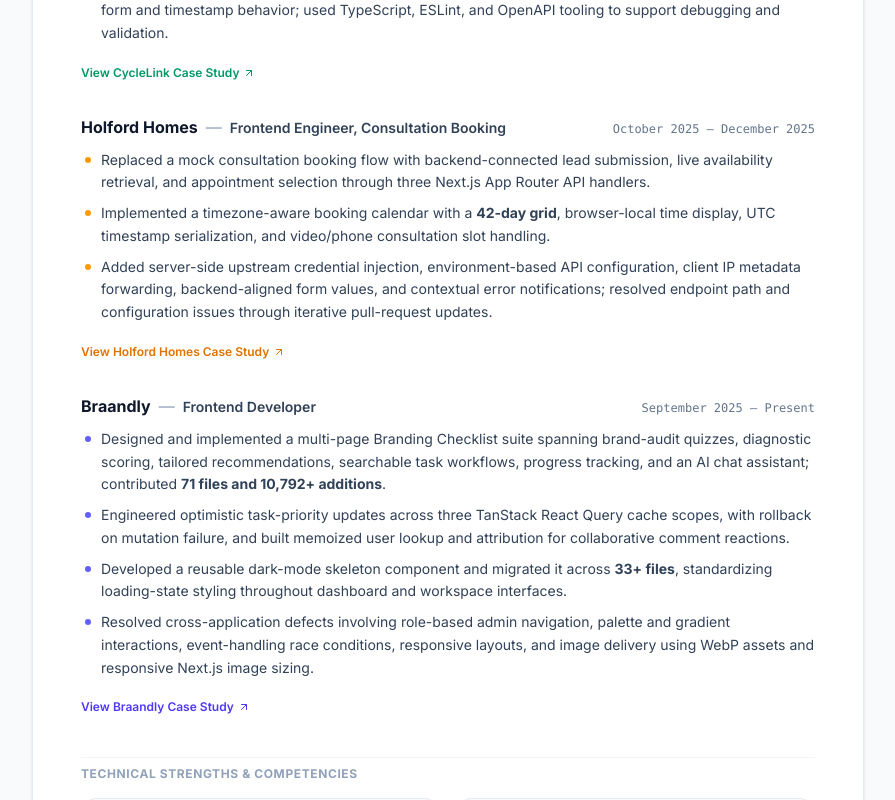
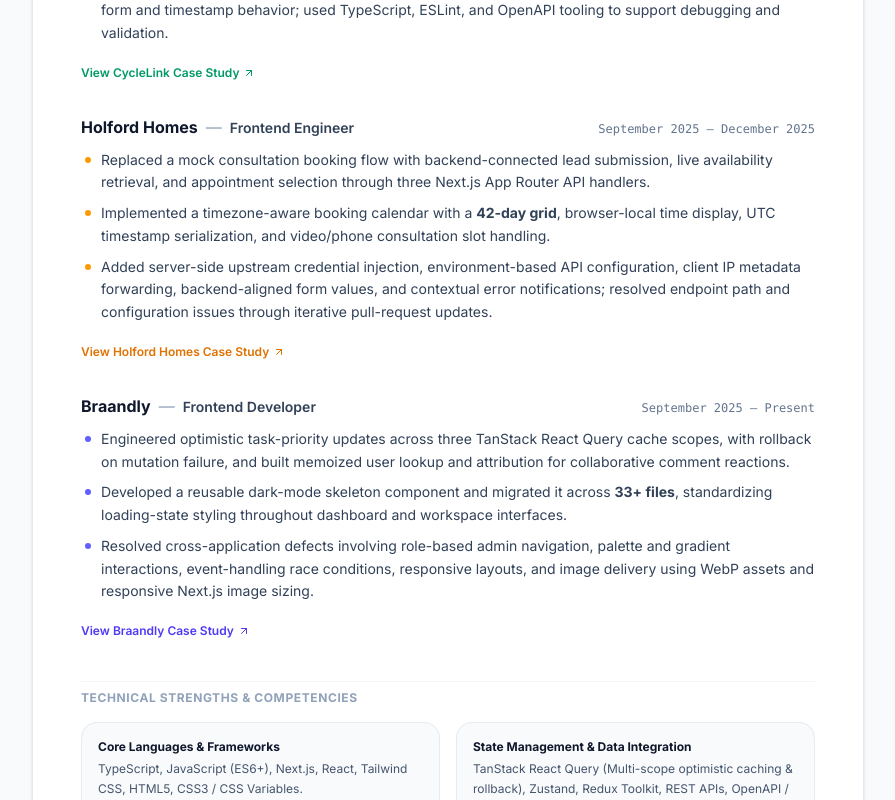
Before and after one commit to Darasimi010/portfolio, a Next.js app: page /resume in a window 1280 px wide. Shown: the part 860-1660 px from the top of the page, without its empty margins (192-1087 px from the left). Built offline with nearby package versions, Linux system fonts and the light colour scheme.

Commit message:
Updated the resume on my portfolio.

```diff
--- a/app/resume/page.tsx
+++ b/app/resume/page.tsx
@@ -1,6 +1,6 @@
 "use client";
 
-import React, { useState } from "react";
+import { useState } from "react";
 import Navbar from "@/components/layouts/Navbar";
 import Footer from "@/components/layouts/Footer";
 import Link from "next/link";
@@ -27,22 +27,9 @@
 Email: omojoladarasimi9@gmail.com | Portfolio: omojola.vercel.app | GitHub: github.com/Darasimi010 | LinkedIn: linkedin.com/in/darasimi-omojola
 
 PROFESSIONAL SUMMARY
-Frontend engineer who takes ownership of complex product features, traces bugs to their underlying causes, connects user interfaces to backend services, and improves the reliability, security, and usability of real applications. Experienced in Next.js App Router, React 19, TypeScript, TanStack Query, and robust REST/OpenAPI integration.
+Frontend engineer who takes ownership of complex product features, traces bugs to their underlying causes, connects user interfaces to backend services, and improves the reliability, security, and usability of real applications. Experienced in Next.js, React.js, TypeScript, TanStack Query, and robust REST/OpenAPI integration.
 
 PROFESSIONAL EXPERIENCE
-
-Braandly — Frontend Developer
-September 2025 – Present
-• Designed and implemented a multi-page Branding Checklist suite spanning brand-audit quizzes, diagnostic scoring, tailored recommendations, searchable task workflows, progress tracking, and an AI chat assistant; contributed 71 files and 10,792+ additions.
-• Engineered optimistic task-priority updates across three TanStack React Query cache scopes, with rollback on mutation failure, and built memoized user lookup and attribution for collaborative comment reactions.
-• Developed a reusable dark-mode skeleton component and migrated it across 33+ files, standardizing loading-state styling throughout dashboard and workspace interfaces.
-• Resolved cross-application defects involving role-based admin navigation, palette and gradient interactions, event-handling race conditions, responsive layouts, and image delivery using WebP assets and responsive Next.js image sizing.
-
-Holford Homes — Frontend Engineer
-October 2025 – December 2025
-• Replaced a mock consultation booking flow with backend-connected lead submission, live availability retrieval, and appointment selection through three Next.js App Router API handlers.
-• Implemented a timezone-aware booking calendar with a 42-day grid, browser-local time display, UTC timestamp serialization, and video/phone consultation slot handling.
-• Added server-side upstream credential injection, environment-based API configuration, client IP metadata forwarding, backend-aligned form values, and contextual error notifications; resolved endpoint path and configuration issues through iterative pull-request updates.
 
 CycleLink — Frontend Engineer
 August 2026 – Present
@@ -50,10 +37,22 @@
 • Improved role-aware onboarding and dashboard access, pickup history and pagination, drop-off availability, and pending-verification workflows while aligning frontend behavior with documented API contracts.
 • Investigated data-persistence and security issues, including sensitive information stored in browser storage, missing delegated pickup-handler persistence requirements, and inconsistencies in API-driven form and timestamp behavior; used TypeScript, ESLint, and OpenAPI tooling to support debugging and validation.
 
+Braandly — Frontend Developer
+September 2025 – Present
+• Engineered optimistic task-priority updates across three TanStack React Query cache scopes, with rollback on mutation failure, and built memoized user lookup and attribution for collaborative comment reactions.
+• Developed a reusable dark-mode skeleton component and migrated it across 33+ files, standardizing loading-state styling throughout dashboard and workspace interfaces.
+• Resolved cross-application defects involving role-based admin navigation, palette and gradient interactions, event-handling race conditions, responsive layouts, and image delivery using WebP assets and responsive Next.js image sizing.
+
+Holford Homes — Frontend Engineer
+September 2025 – December 2025
+• Replaced a mock consultation booking flow with backend-connected lead submission, live availability retrieval, and appointment selection through three Next.js App Router API handlers.
+• Implemented a timezone-aware booking calendar with a 42-day grid, browser-local time display, UTC timestamp serialization, and video/phone consultation slot handling.
+• Added server-side upstream credential injection, environment-based API configuration, client IP metadata forwarding, backend-aligned form values, and contextual error notifications; resolved endpoint path and configuration issues through iterative pull-request updates.
+
 TECHNICAL STRENGTHS
 • Languages & Runtimes: TypeScript, JavaScript (ES6+), HTML5, CSS3, Node.js
-• Frontend & Frameworks: Next.js (App Router & Pages), React 19, Tailwind CSS, HeroUI, Framer Motion
-• State & Data Fetching: TanStack React Query, Zustand, Redux Toolkit, REST APIs, OpenAPI / Swagger
+• Frontend & Frameworks: Next.js, React, Tailwind CSS, HeroUI, Framer Motion
+• State & Data Fetching: TanStack React Query, Zustand, REST APIs, OpenAPI / Swagger
 • Architecture & Practices: Backend-for-Frontend (BFF), Optimistic UI with Rollbacks, Timezone Normalization, Role-Based Access Control, Defensive Async Design, Systematic Linting & Testing`;
 
     navigator.clipboard.writeText(text);
@@ -88,7 +87,7 @@
                   <>
                     <CheckCircle2 className="w-3.5 h-3.5 text-emerald-500" />
                     <span className="text-emerald-600 dark:text-emerald-400">
-                      Copied Text!
+                      Copied!
                     </span>
                   </>
                 ) : (
@@ -119,7 +118,7 @@
                     Oluwadarasimi Omojola
                   </h1>
                   <p className="text-base font-semibold text-indigo-600 dark:text-indigo-400 mt-0.5">
-                    Frontend Engineer — Products & Systems Integration
+                    Frontend Engineer
                   </p>
                 </div>
               </div>
@@ -250,11 +249,11 @@
                       —
                     </span>
                     <span className="text-sm font-semibold text-slate-700 dark:text-slate-300">
-                      Frontend Engineer, Consultation Booking
+                      Frontend Engineer
                     </span>
                   </div>
                   <span className="text-xs font-medium text-slate-500 dark:text-slate-400 font-mono">
-                    October 2025 – December 2025
+                    September 2025 – December 2025
                   </span>
                 </div>
 
@@ -324,16 +323,6 @@
                   <li className="flex items-start gap-2.5">
                     <span className="w-1.5 h-1.5 rounded-full bg-indigo-500 shrink-0 mt-2" />
                     <span>
-                      Designed and implemented a multi-page Branding Checklist
-                      suite spanning brand-audit quizzes, diagnostic scoring,
-                      tailored recommendations, searchable task workflows,
-                      progress tracking, and an AI chat assistant; contributed{" "}
-                      <strong>71 files and 10,792+ additions</strong>.
-                    </span>
-                  </li>
-                  <li className="flex items-start gap-2.5">
-                    <span className="w-1.5 h-1.5 rounded-full bg-indigo-500 shrink-0 mt-2" />
-                    <span>
                       Engineered optimistic task-priority updates across three
                       TanStack React Query cache scopes, with rollback on
                       mutation failure, and built memoized user lookup and
@@ -384,8 +373,8 @@
                     Core Languages & Frameworks
                   </span>
                   <p className="text-slate-600 dark:text-slate-400 leading-relaxed">
-                    TypeScript, JavaScript (ES6+), Next.js (App Router & Pages),
-                    React 19, Tailwind CSS, HTML5, CSS3 / CSS Variables.
+                    TypeScript, JavaScript (ES6+), Next.js, React, Tailwind CSS,
+                    HTML5, CSS3 / CSS Variables.
                   </p>
                 </div>
 
```
